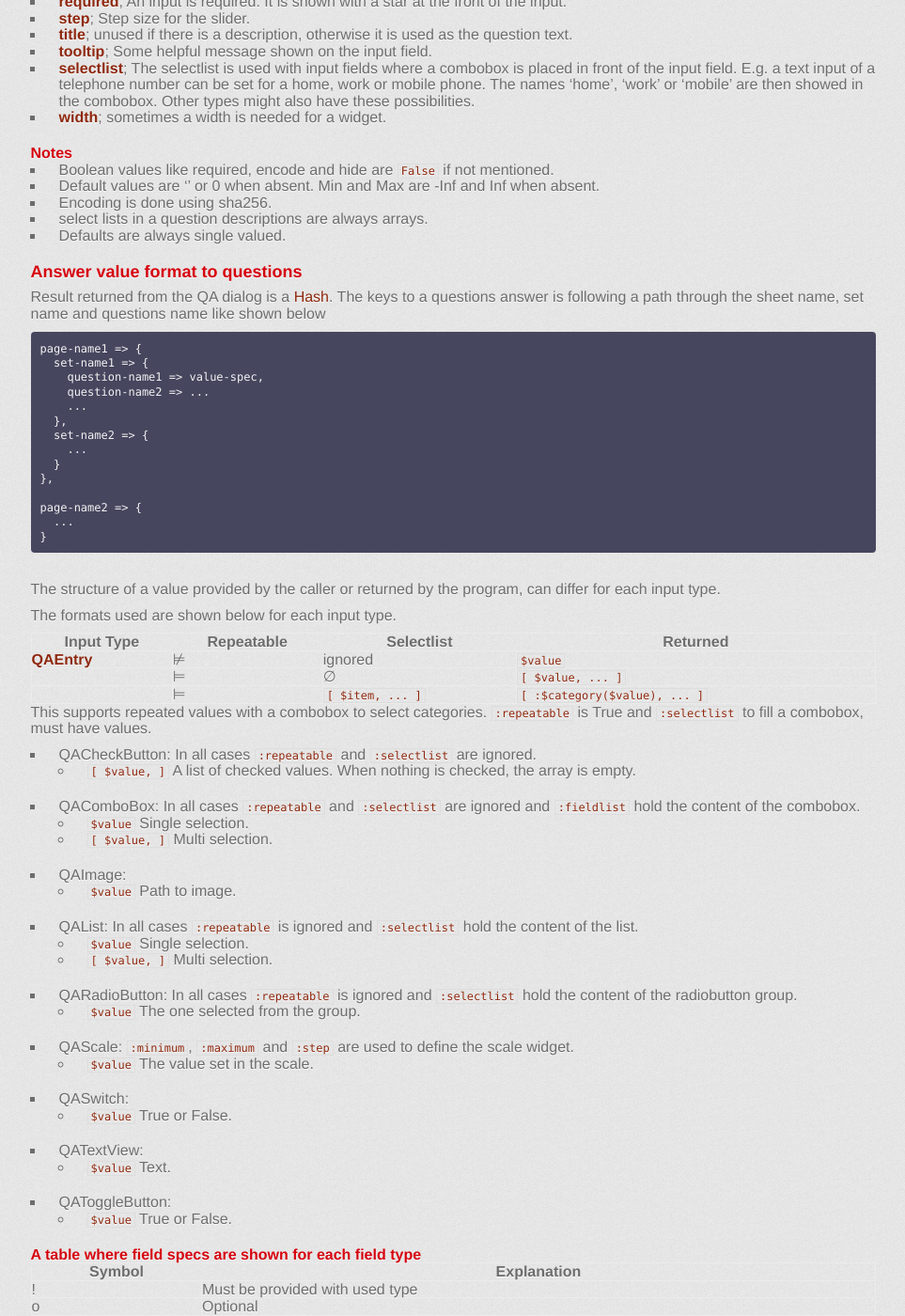
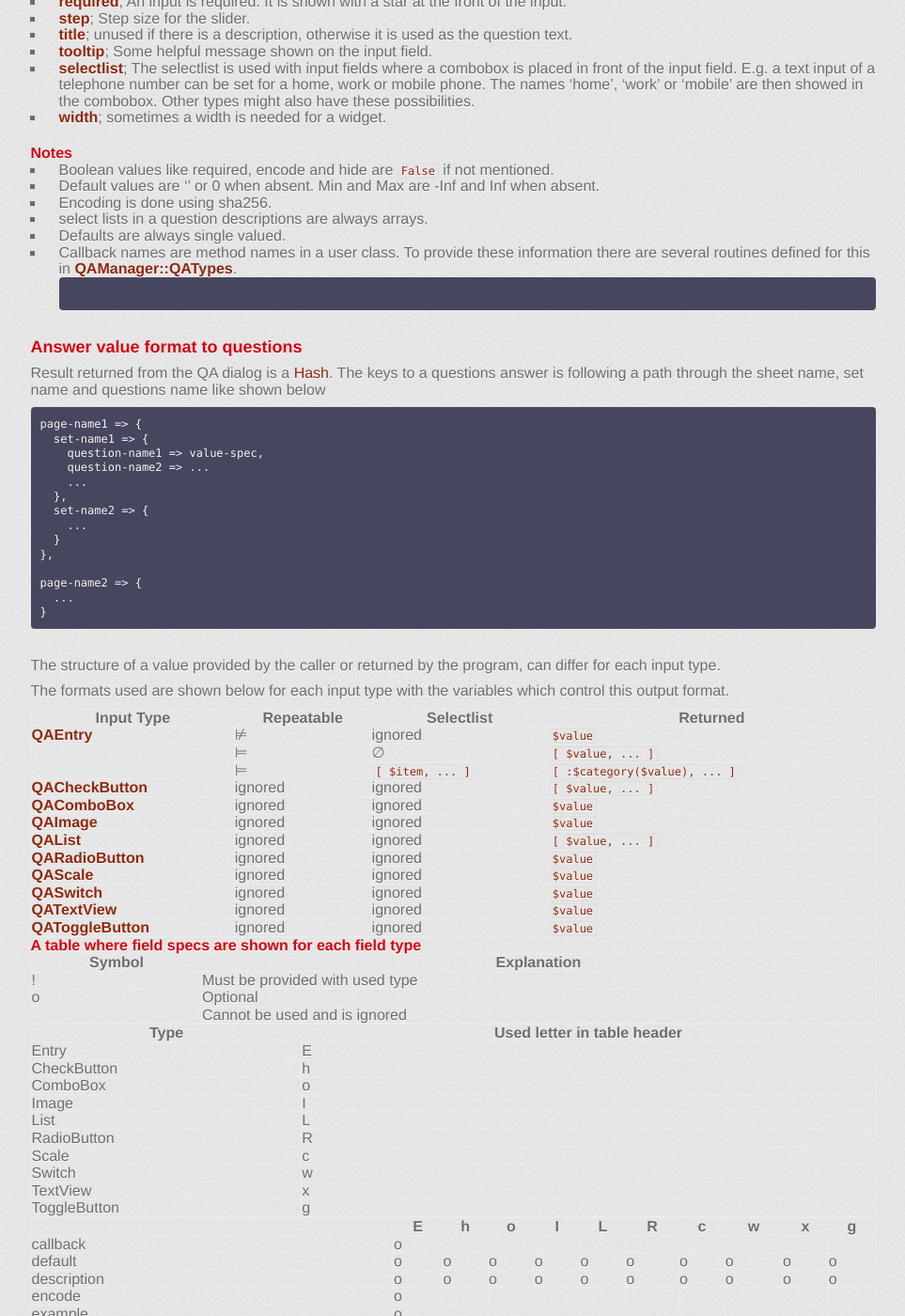
Before and after one commit to MARTIMM/qa-manager, a Jekyll site: the page built from docs/content-docs/setup/structures.md, in a window 1280 px wide and 1400 px high, scrolled down 1362 px. Shown: the whole window at 94% size, without its empty margins (289-1252 px from the left). Built offline with Jekyll 4.4.1, drawn with Linux system fonts in a browser that asks for light colours; some web fonts are replaced.

Commit message:
doc changes

````diff
--- a/docs/content-docs/setup/structures.md
+++ b/docs/content-docs/setup/structures.md
@@ -84,7 +84,10 @@ Questions are what it is all about. In short a piece of text to pose the questio
 * Encoding is done using sha256.
 * select lists in a question descriptions are always arrays.
 * Defaults are always single valued.
+* Callback names are method names in a user class. To provide these information there are several routines defined for this in **QAManager::QATypes**.
+  ```
 
+  ```
 
 ### Answer value format to questions
 
@@ -109,44 +112,22 @@ page-name2 => {
 
 The structure of a value provided by the caller or returned by the program, can differ for each input type.
 
-The formats used are shown below for each input type.
+The formats used are shown below for each input type with the variables which control this output format.
 
 |Input Type|Repeatable|Selectlist|Returned|
-|----------|----------|----------|--------|
-|**QAEntry**|⊭|ignored|`$value`
-||⊨|∅|`[ $value, ... ]`
-||⊨|`[ $item, ... ]`|`[ :$category($value), ... ]`
-
- This supports repeated values with a combobox to select categories. `:repeatable` is True and `:selectlist` to fill a combobox, must have values.
-
-* QACheckButton: In all cases `:repeatable` and `:selectlist` are ignored.
-  * `[ $value, ]` A list of checked values. When nothing is checked, the array is empty.
-
-* QAComboBox: In all cases `:repeatable` and `:selectlist` are ignored and `:fieldlist` hold the content of the combobox.
-  * `$value`                  Single selection.
-  * `[ $value, ]`             Multi selection.
-
-* QAImage:
-  * `$value`                  Path to image.
-
-* QAList: In all cases `:repeatable` is ignored and `:selectlist` hold the content of the list.
-  * `$value`                  Single selection.
-  * `[ $value, ]`             Multi selection.
-
-* QARadioButton: In all cases `:repeatable` is ignored and `:selectlist` hold the content of the radiobutton group.
-  * `$value`                  The one selected from the group.
-
-* QAScale: `:minimum`, `:maximum` and `:step` are used to define the scale widget.
-  * `$value`                  The value set in the scale.
-
-* QASwitch:
-  * `$value`                  True or False.
-
-* QATextView:
-  * `$value`                  Text.
-
-* QAToggleButton:
-  * `$value`                  True or False.
+|------------------|----------|----------|--------|
+|**QAEntry**       |⊭      |ignored|`$value`
+|                  |⊨      |∅|`[ $value, ... ]`
+|                  |⊨      |`[ $item, ... ]`|`[ :$category($value), ... ]`
+|**QACheckButton** |ignored|ignored|`[ $value, ... ]`
+|**QAComboBox**    |ignored|ignored|`$value`
+|**QAImage**       |ignored|ignored|`$value`
+|**QAList**        |ignored|ignored|`[ $value, ... ]`
+|**QARadioButton** |ignored|ignored|`$value`
+|**QAScale**       |ignored|ignored|`$value`
+|**QASwitch**      |ignored|ignored|`$value`
+|**QATextView**    |ignored|ignored|`$value`
+|**QAToggleButton**|ignored|ignored|`$value`
 
 #### A table where field specs are shown for each field type
 
````
Also changed, not shown: docs/content-docs/setup/locations.md (+5 -2 lines).
